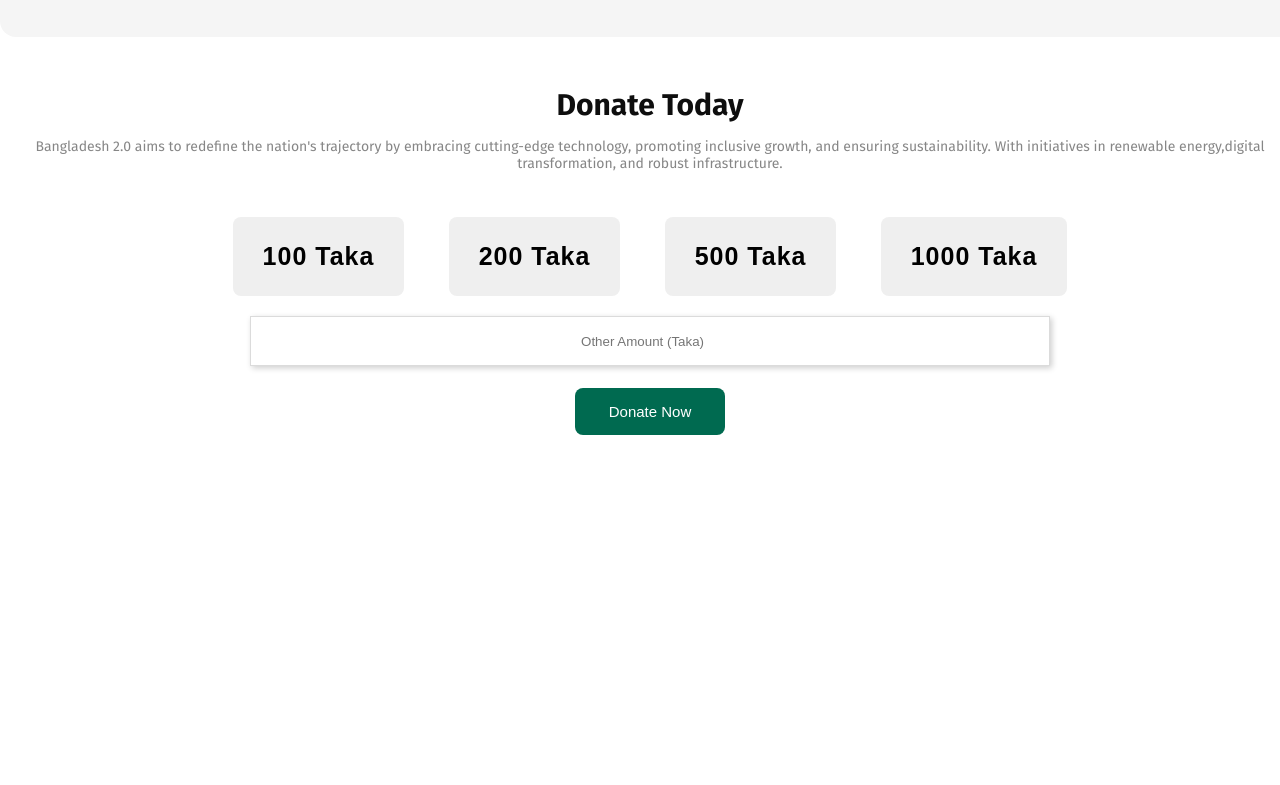
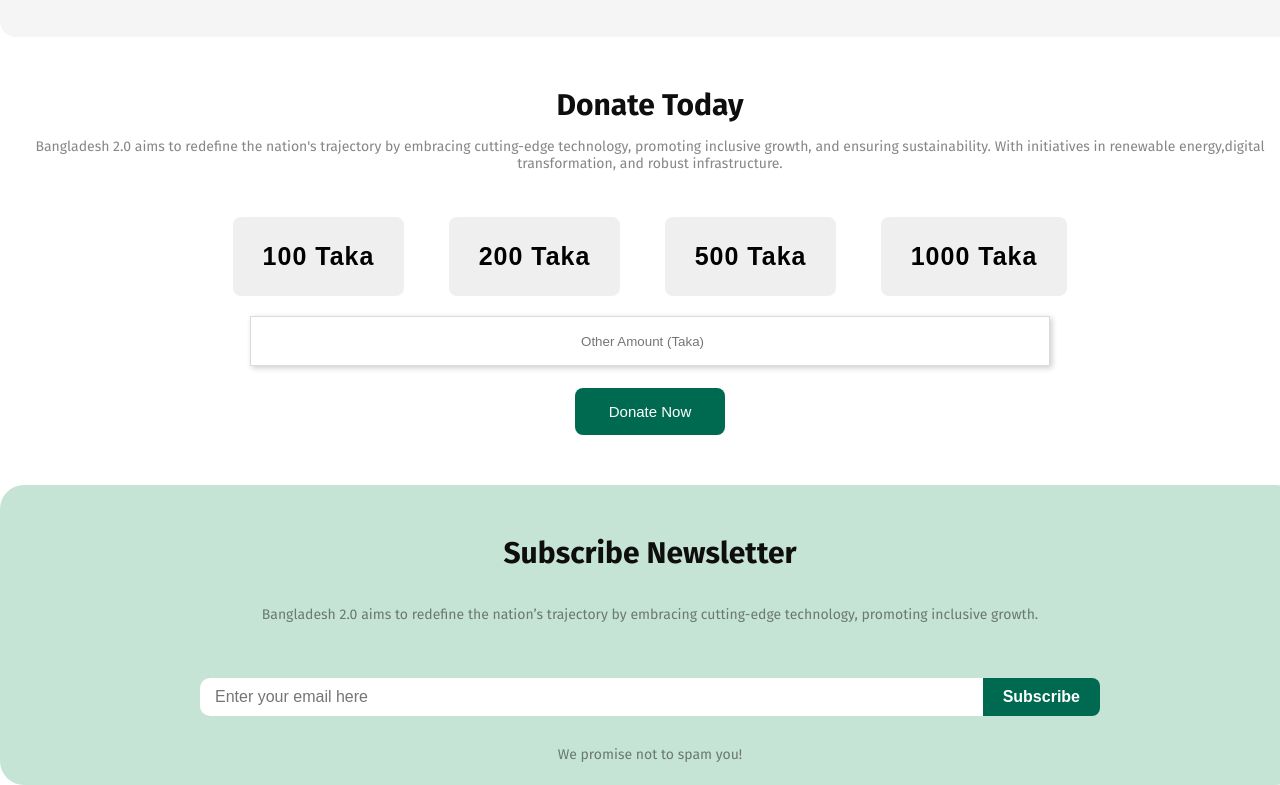
Before and after one commit to Foysal-Munsy/Bangladesh-2.0, a plain HTML site: page index.html in a window 1280 px wide. Shown: the part 2372-3157 px from the top of the page. Before the commit the page ends 2807 px from the top, so only its background shows below. Drawn offline with Linux system fonts and the light colour scheme.

Commit message:
bonus newsletter added

```diff
--- a/index.html
+++ b/index.html
@@ -152,6 +152,21 @@
             </div>
         </section>
 
+        <!-- Newsletter section -->
+        <section>
+            <div id="newsletter_parents" class="fira-sans">
+                <h2 class="sectionTitle newsletterhead">Subscribe Newsletter</h2>
+                <p class="vision-description">Bangladesh 2.0 aims to redefine the nation’s trajectory by embracing
+                    cutting-edge technology,
+                    promoting inclusive growth.</p>
+                <div class="subscribe-container">
+                    <input type="email" class="email-input" placeholder="Enter your email here">
+                    <button class="subscribe-button">Subscribe</button>
+                </div>
+
+                <p class="vision-description">We promise not to spam you!</p>
+            </div>
+        </section>
 </body>
 
 </html>
--- a/style/style.css
+++ b/style/style.css
@@ -213,3 +213,54 @@
     margin-top: 22px;
 
 }
+
+/* newsletter section */
+#newsletter_parents {
+    display: flex;
+    flex-direction: column;
+    gap: 20px;
+    align-items: center;
+    height: 300px;
+    margin-top: 50px;
+    /* padding-left: 5%;
+    padding-right: 5%; */
+    border-radius: 24px;
+    background: rgb(198, 228, 214);
+}
+
+.newsletterhead {
+    margin-top: 50px;
+}
+
+.subscribe-container {
+    display: flex;
+    padding: 10px;
+    border-radius: 10px;
+    width: 900px;
+}
+
+.email-input {
+    flex: 1;
+    padding: 10px 15px;
+    font-size: 16px;
+    border: none;
+    border-radius: 10px 0 0 10px;
+    color: rgba(14, 14, 14, 0.3);
+}
+
+/* Button */
+.subscribe-button {
+    padding: 10px 20px;
+    font-size: 16px;
+    font-weight: 600;
+    color: white;
+    background-color: rgb(0, 106, 80);
+    border: none;
+    border-radius: 0px 8px 8px 0px;
+    cursor: pointer;
+
+}
+
+.subscribe-button:hover {
+    background-color: #22553e;
+}
```
